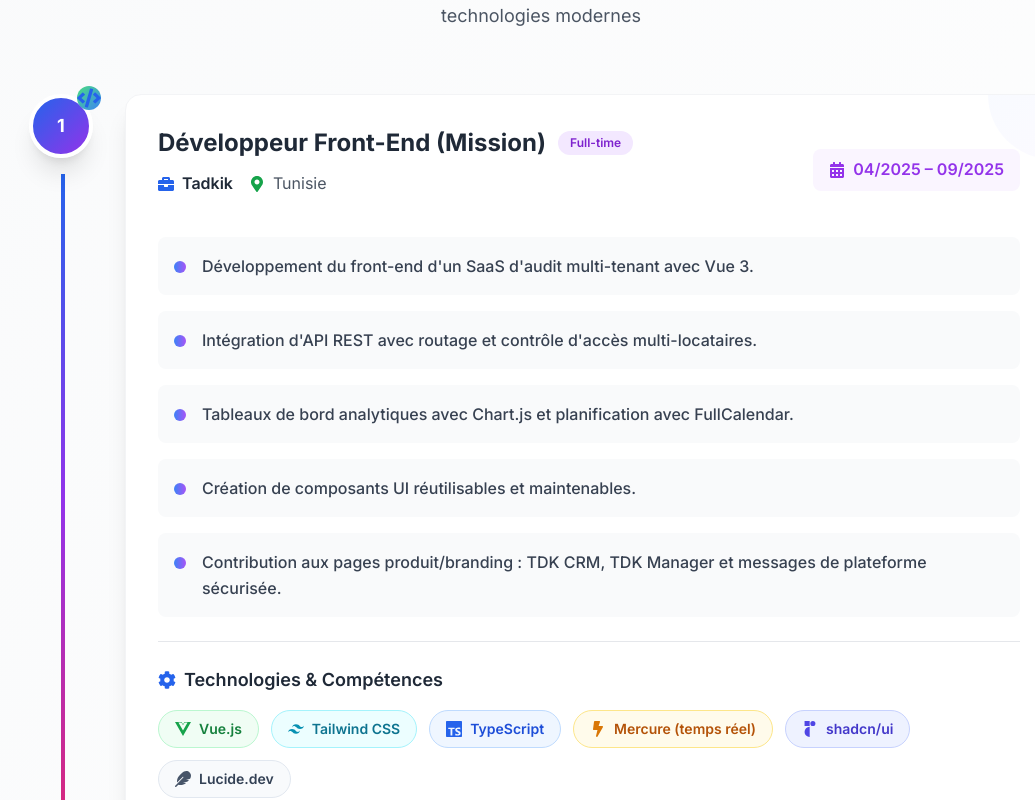
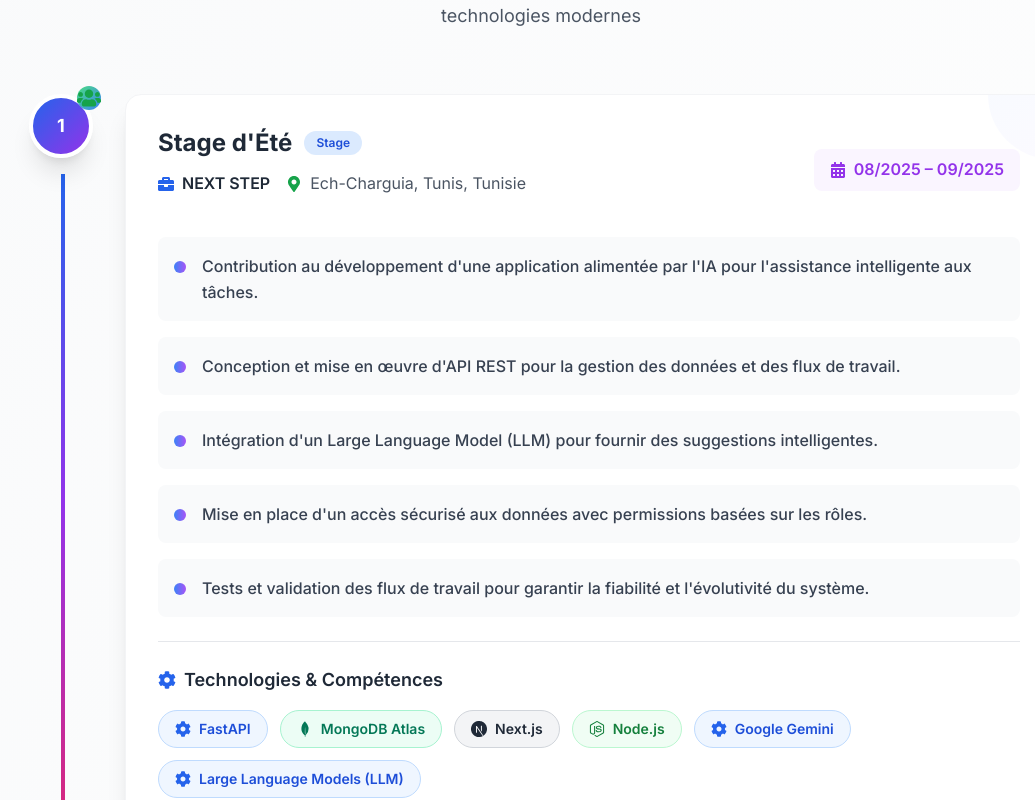
Before and after one commit to BelghithAdem/Portfolio-react, a React (Create React App) app: page / in a window 1280 px wide. Shown: the part 2022-2822 px from the top of the page, without its empty margins (99-1134 px from the left). Built offline with nearby package versions, Linux system fonts and the light colour scheme.

Commit message:
add experience

```diff
--- a/src/data/portfolioDataEn.js
+++ b/src/data/portfolioDataEn.js
@@ -11,6 +11,27 @@
   },
   profile: "4th year software engineering student, I am passionate about creating innovative, scalable, and user-centered solutions. I have good adaptability, strong product quality sensitivity, and a constant willingness to learn and innovate.",
   experience: [
+    {
+      title: "Summer Internship",
+      company: "NEXT STEP",
+      location: "Ech-Charguia, Tunis, Tunisia",
+      date: "08/2025 – 09/2025",
+      tasks: [
+        "Contributed to the development of an AI-powered application for smart task assistance.",
+        "Designed and implemented REST APIs for data and workflow management.",
+        "Integrated a Large Language Model (LLM) to provide intelligent suggestions.",
+        "Implemented secure data access with role-based permissions.",
+        "Tested and validated workflows to ensure system reliability and scalability."
+      ],
+      technologies: [
+        "FastAPI",
+        "MongoDB Atlas",
+        "Next.js",
+        "Node.js",
+        "Google Gemini",
+        "Large Language Models (LLM)"
+      ],
+    },
     {
       title: "Front-End Developer (Mission)",
       company: "Tadkik",
--- a/src/data/portfolioDataFr.js
+++ b/src/data/portfolioDataFr.js
@@ -11,6 +11,27 @@
     },
     profile: "Ingénieur en 4ᵉ année en génie logiciel, je suis passionné par la création de solutions innovantes, évolutives et centrées sur l'utilisateur. Je possède une bonne capacité d'adaptation, une forte sensibilité à la qualité du produit et une volonté constante d'apprendre et d'innover.",
     experience: [
+      {
+        title: "Stage d'Été",
+        company: "NEXT STEP",
+        location: "Ech-Charguia, Tunis, Tunisie",
+        date: "08/2025 – 09/2025",
+        tasks: [
+          "Contribution au développement d'une application alimentée par l'IA pour l'assistance intelligente aux tâches.",
+          "Conception et mise en œuvre d'API REST pour la gestion des données et des flux de travail.",
+          "Intégration d'un Large Language Model (LLM) pour fournir des suggestions intelligentes.",
+          "Mise en place d'un accès sécurisé aux données avec permissions basées sur les rôles.",
+          "Tests et validation des flux de travail pour garantir la fiabilité et l'évolutivité du système."
+        ],
+        technologies: [
+          "FastAPI",
+          "MongoDB Atlas",
+          "Next.js",
+          "Node.js",
+          "Google Gemini",
+          "Large Language Models (LLM)"
+        ],
+      },
       {
         title: "Développeur Front-End (Mission)",
         company: "Tadkik",
```
